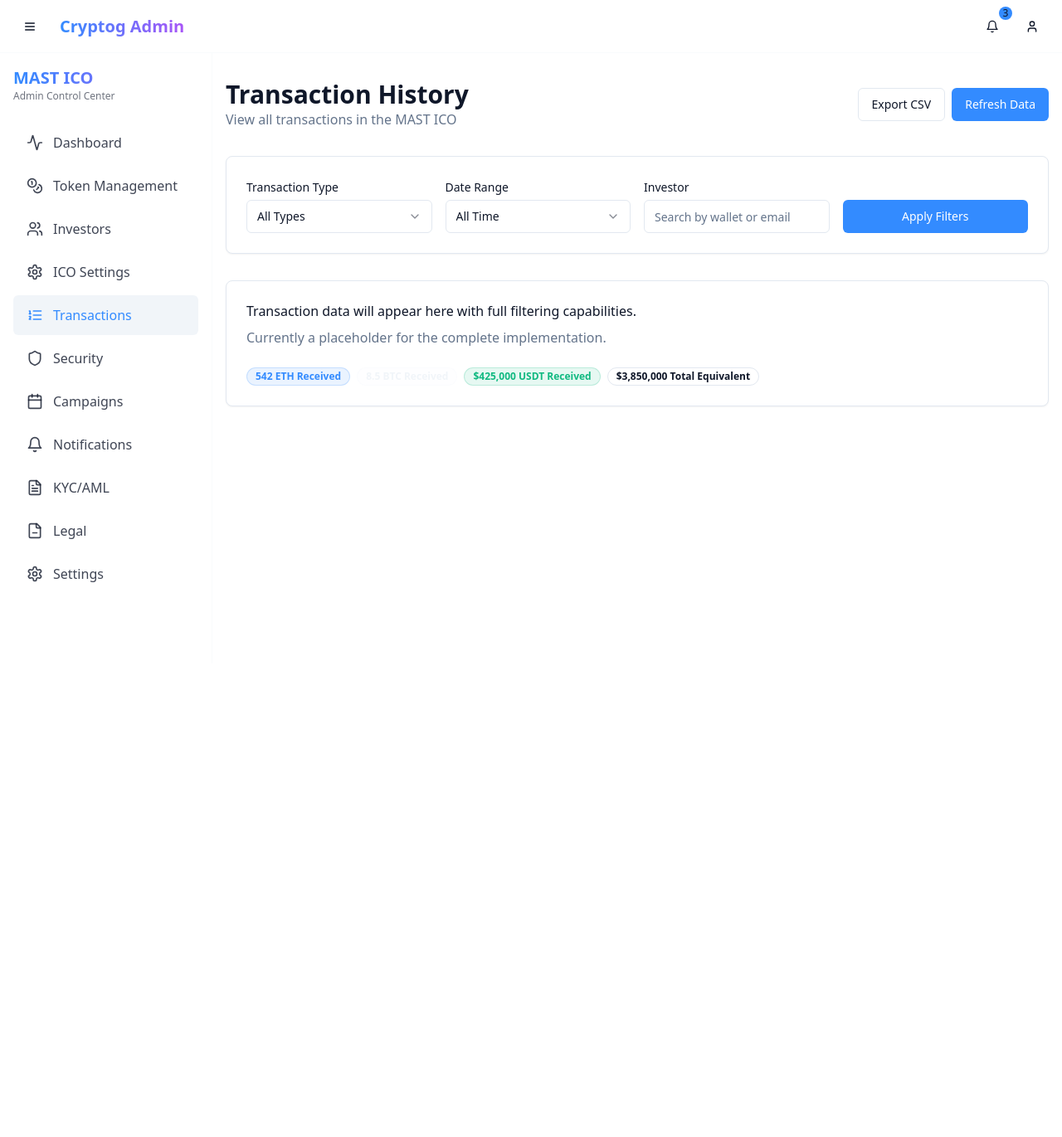
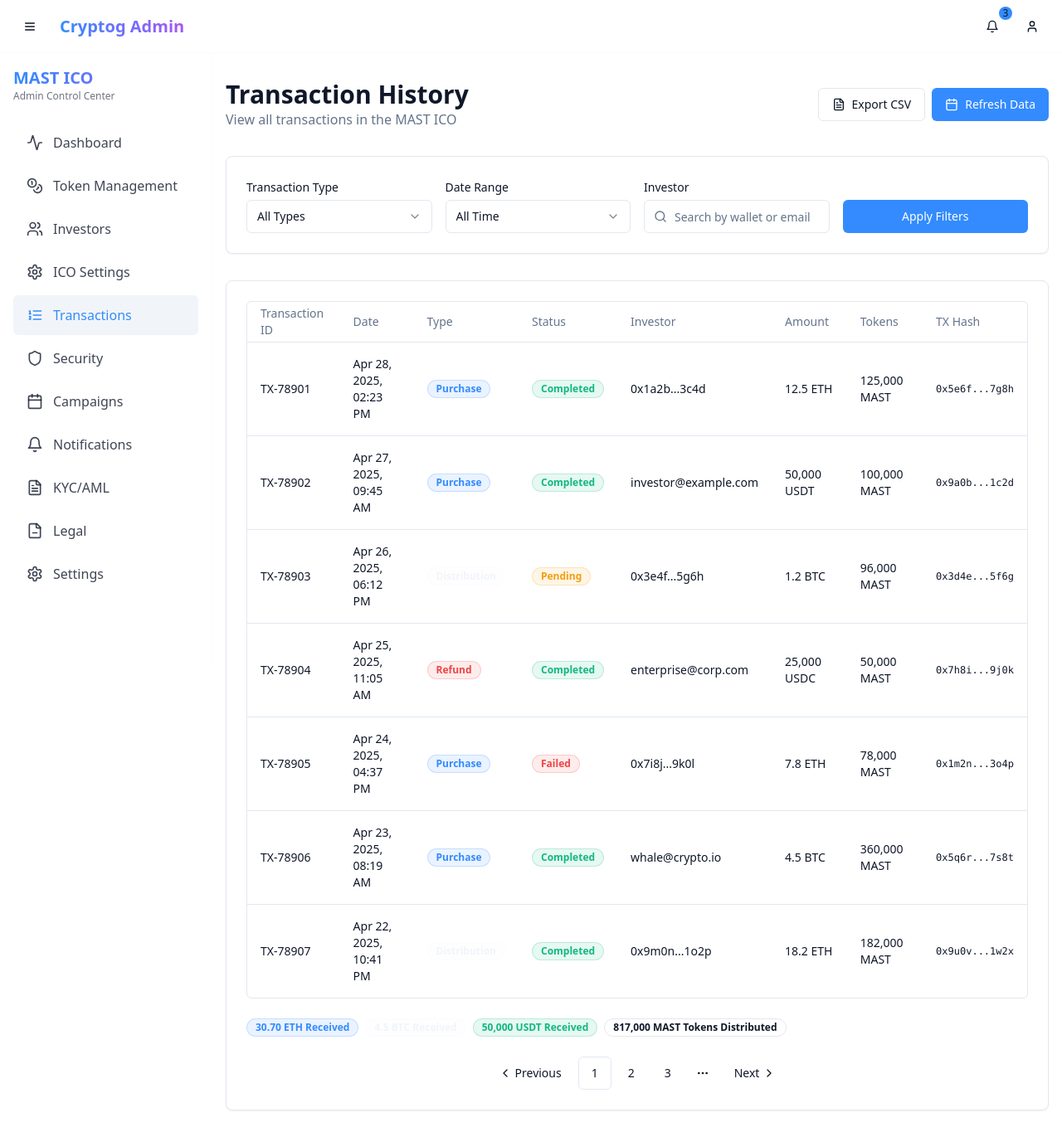
Before and after one commit to kajlasanamdeep/mast-ico-admin, a React (Vite) app: page /transaction-history in a window 1280 px wide. Shown: the whole page at 83% size. Before the commit the page ends 800 px from the top, so only its background shows below. Built offline with nearby package versions, Linux system fonts and the light colour scheme.

Commit message:
feat: Add dummy data to transaction history
Add placeholder data to the transaction history component for testing and demonstration purposes.

```diff
--- a/src/pages/TransactionHistory.tsx
+++ b/src/pages/TransactionHistory.tsx
@@ -3,6 +3,23 @@ import { useState } from "react";
 import { Card } from "@/components/ui/card";
 import { Input } from "@/components/ui/input";
 import { Button } from "@/components/ui/button";
+import {
+  Table,
+  TableBody,
+  TableCell,
+  TableHead,
+  TableHeader,
+  TableRow,
+} from "@/components/ui/table";
+import {
+  Pagination,
+  PaginationContent,
+  PaginationEllipsis,
+  PaginationItem,
+  PaginationLink,
+  PaginationNext,
+  PaginationPrevious,
+} from "@/components/ui/pagination";
 import {
   Select,
   SelectContent,
@@ -12,10 +29,163 @@ import {
 } from "@/components/ui/select";
 import { Badge } from "@/components/ui/badge";
 import { cn } from "@/lib/utils";
+import { Calendar, FileText, Search } from "lucide-react";
+
+// Define transaction types
+type TransactionStatus = "completed" | "pending" | "failed";
+type TransactionType = "purchase" | "refund" | "distribution";
+type CurrencyType = "ETH" | "BTC" | "USDT" | "USDC";
+
+// Transaction data interface
+interface Transaction {
+  id: string;
+  date: string;
+  type: TransactionType;
+  status: TransactionStatus;
+  investor: string;
+  amount: string;
+  currency: CurrencyType;
+  tokenAmount: string;
+  txHash: string;
+}
+
+// Dummy transaction data
+const transactionData: Transaction[] = [
+  {
+    id: "TX-78901",
+    date: "2025-04-28T14:23:02",
+    type: "purchase",
+    status: "completed",
+    investor: "0x1a2b...3c4d",
+    amount: "12.5",
+    currency: "ETH",
+    tokenAmount: "125,000",
+    txHash: "0x5e6f...7g8h"
+  },
+  {
+    id: "TX-78902",
+    date: "2025-04-27T09:45:12",
+    type: "purchase",
+    status: "completed",
+    investor: "investor@example.com",
+    amount: "50,000",
+    currency: "USDT",
+    tokenAmount: "100,000",
+    txHash: "0x9a0b...1c2d"
+  },
+  {
+    id: "TX-78903",
+    date: "2025-04-26T18:12:45",
+    type: "distribution",
+    status: "pending",
+    investor: "0x3e4f...5g6h",
+    amount: "1.2",
+    currency: "BTC",
+    tokenAmount: "96,000",
+    txHash: "0x3d4e...5f6g"
+  },
+  {
+    id: "TX-78904",
+    date: "2025-04-25T11:05:22",
+    type: "refund",
+    status: "completed",
+    investor: "enterprise@corp.com",
+    amount: "25,000",
+    currency: "USDC",
+    tokenAmount: "50,000",
+    txHash: "0x7h8i...9j0k"
+  },
+  {
+    id: "TX-78905",
+    date: "2025-04-24T16:37:08",
+    type: "purchase",
+    status: "failed",
+    investor: "0x7i8j...9k0l",
+    amount: "7.8",
+    currency: "ETH",
+    tokenAmount: "78,000",
+    txHash: "0x1m2n...3o4p"
+  },
+  {
+    id: "TX-78906",
+    date: "2025-04-23T08:19:54",
+    type: "purchase",
+    status: "completed",
+    investor: "whale@crypto.io",
+    amount: "4.5",
+    currency: "BTC",
+    tokenAmount: "360,000",
+    txHash: "0x5q6r...7s8t"
+  },
+  {
+    id: "TX-78907",
+    date: "2025-04-22T22:41:31",
+    type: "distribution",
+    status: "completed",
+    investor: "0x9m0n...1o2p",
+    amount: "18.2",
+    currency: "ETH",
+    tokenAmount: "182,000",
+    txHash: "0x9u0v...1w2x"
+  }
+];
+
+// Helper function to format date
+const formatDate = (dateString: string) => {
+  const date = new Date(dateString);
+  return new Intl.DateTimeFormat('en-US', {
+    month: 'short',
+    day: 'numeric',
+    year: 'numeric',
+    hour: '2-digit',
+    minute: '2-digit'
+  }).format(date);
+};
+
+// Get status badge variant
+const getStatusBadge = (status: TransactionStatus) => {
+  switch(status) {
+    case "completed":
+      return "bg-success/10 text-success border-success/20";
+    case "pending":
+      return "bg-warning/10 text-warning border-warning/20";
+    case "failed":
+      return "bg-destructive/10 text-destructive border-destructive/20";
+    default:
+      return "";
+  }
+};
+
+// Get transaction type badge variant
+const getTypeBadge = (type: TransactionType) => {
+  switch(type) {
+    case "purchase":
+      return "bg-primary/10 text-primary border-primary/20";
+    case "refund":
+      return "bg-destructive/10 text-destructive border-destructive/20";
+    case "distribution":
+      return "bg-accent/10 text-accent border-accent/20";
+    default:
+      return "";
+  }
+};
 
 const TransactionHistory = () => {
   const [dateRange, setDateRange] = useState("");
   const [transactionType, setTransactionType] = useState("");
+  const [currentPage, setCurrentPage] = useState(1);
+  const [searchQuery, setSearchQuery] = useState("");
+
+  const totalInvestment = {
+    eth: transactionData.filter(t => t.currency === "ETH" && t.status === "completed")
+      .reduce((sum, t) => sum + parseFloat(t.amount.replace(/,/g, '')), 0),
+    btc: transactionData.filter(t => t.currency === "BTC" && t.status === "completed")
+      .reduce((sum, t) => sum + parseFloat(t.amount.replace(/,/g, '')), 0),
+    usdt: transactionData.filter(t => t.currency === "USDT" && t.status === "completed")
+      .reduce((sum, t) => sum + parseFloat(t.amount.replace(/,/g, '')), 0),
+    totalTokens: transactionData.filter(t => t.status === "completed")
+      .reduce((sum, t) => sum + parseInt(t.tokenAmount.replace(/,/g, '')), 0),
+  };
 
   return (
     <div className="space-y-8 animate-fade-in">
@@ -25,8 +195,14 @@ const TransactionHistory = () => {
           <p className="text-muted-foreground">View all transactions in the MAST ICO</p>
         </div>
         <div className="flex gap-2">
-          <Button variant="outline">Export CSV</Button>
-          <Button>Refresh Data</Button>
+          <Button variant="outline" className="gap-2">
+            <FileText className="h-4 w-4" />
+            Export CSV
+          </Button>
+          <Button className="gap-2">
+            <Calendar className="h-4 w-4" />
+            Refresh Data
+          </Button>
         </div>
       </div>
 
@@ -65,7 +241,15 @@ const TransactionHistory = () => {
 
           <div>
             <label className="text-sm font-medium">Investor</label>
-            <Input placeholder="Search by wallet or email" className="mt-1" />
+            <div className="mt-1 relative">
+              <Search className="absolute left-3 top-1/2 transform -translate-y-1/2 h-4 w-4 text-muted-foreground" />
+              <Input
+                placeholder="Search by wallet or email"
+                className="pl-9"
+                value={searchQuery}
+                onChange={(e) => setSearchQuery(e.target.value)}
+              />
+            </div>
           </div>
 
           <div className="flex items-end">
@@ -76,24 +260,85 @@ const TransactionHistory = () => {
 
       <Card className="bg-card">
         <div className="p-6">
-          <p>Transaction data will appear here with full filtering capabilities.</p>
-          <p className="mt-2 text-muted-foreground">Currently a placeholder for the complete implementation.</p>
+          <div className="rounded-md border">
+            <Table>
+              <TableHeader>
+                <TableRow>
+                  <TableHead>Transaction ID</TableHead>
+                  <TableHead>Date</TableHead>
+                  <TableHead>Type</TableHead>
+                  <TableHead>Status</TableHead>
+                  <TableHead>Investor</TableHead>
+                  <TableHead>Amount</TableHead>
+                  <TableHead>Tokens</TableHead>
+                  <TableHead>TX Hash</TableHead>
+                </TableRow>
+              </TableHeader>
+              <TableBody>
+                {transactionData.map((transaction) => (
+                  <TableRow key={transaction.id}>
+                    <TableCell className="font-medium">{transaction.id}</TableCell>
+                    <TableCell>{formatDate(transaction.date)}</TableCell>
+                    <TableCell>
+                      <Badge variant="outline" className={cn(getTypeBadge(transaction.type))}>
+                        {transaction.type.charAt(0).toUpperCase() + transaction.type.slice(1)}
+                      </Badge>
+                    </TableCell>
+                    <TableCell>
+                      <Badge variant="outline" className={cn(getStatusBadge(transaction.status))}>
+                        {transaction.status.charAt(0).toUpperCase() + transaction.status.slice(1)}
+                      </Badge>
+                    </TableCell>
+                    <TableCell>{transaction.investor}</TableCell>
+                    <TableCell>{transaction.amount} {transaction.currency}</TableCell>
+                    <TableCell>{transaction.tokenAmount} MAST</TableCell>
+                    <TableCell className="font-mono text-xs">{transaction.txHash}</TableCell>
+                  </TableRow>
+                ))}
+              </TableBody>
+            </Table>
+          </div>
+
+          <div className="mt-6 flex justify-between items-center">
+            <div className="flex gap-2 flex-wrap">
+              <Badge variant="outline" className="bg-primary/10 text-primary border-primary/20">
+                {totalInvestment.eth.toFixed(2)} ETH Received
+              </Badge>
+              <Badge variant="outline" className="bg-accent/10 text-accent border-accent/20">
+                {totalInvestment.btc.toFixed(1)} BTC Received
+              </Badge>
+              <Badge variant="outline" className="bg-success/10 text-success border-success/20">
+                {totalInvestment.usdt.toLocaleString()} USDT Received
+              </Badge>
+              <Badge variant="outline">
+                {totalInvestment.totalTokens.toLocaleString()} MAST Tokens Distributed
+              </Badge>
+            </div>
+          </div>
 
           <div className="mt-6">
-            <div className="flex gap-2 flex-wrap">
-              <Badge variant="outline" className="bg-primary/10 text-primary border-primary/20">
-                542 ETH Received
-              </Badge>
-              <Badge variant="outline" className="bg-accent/10 text-accent border-accent/20">
-                8.5 BTC Received
-              </Badge>
-              <Badge variant="outline" className="bg-success/10 text-success border-success/20">
-                $425,000 USDT Received
-              </Badge>
-              <Badge variant="outline">
-                $3,850,000 Total Equivalent
-              </Badge>
-            </div>
+            <Pagination>
+              <PaginationContent>
+                <PaginationItem>
+                  <PaginationPrevious href="#" />
+                </PaginationItem>
+                <PaginationItem>
+                  <PaginationLink href="#" isActive>1</PaginationLink>
+                </PaginationItem>
+                <PaginationItem>
+                  <PaginationLink href="#">2</PaginationLink>
+                </PaginationItem>
+                <PaginationItem>
+                  <PaginationLink href="#">3</PaginationLink>
+                </PaginationItem>
+                <PaginationItem>
+                  <PaginationEllipsis />
+                </PaginationItem>
+                <PaginationItem>
+                  <PaginationNext href="#" />
+                </PaginationItem>
+              </PaginationContent>
+            </Pagination>
           </div>
         </div>
       </Card>
```
